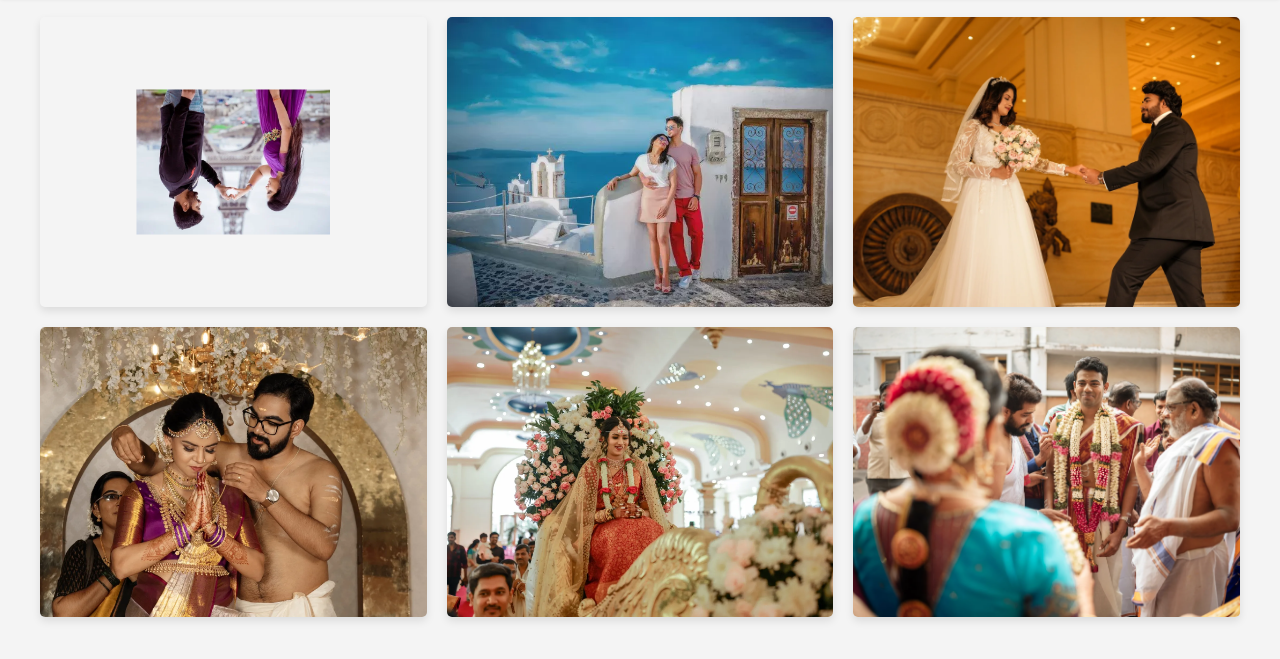
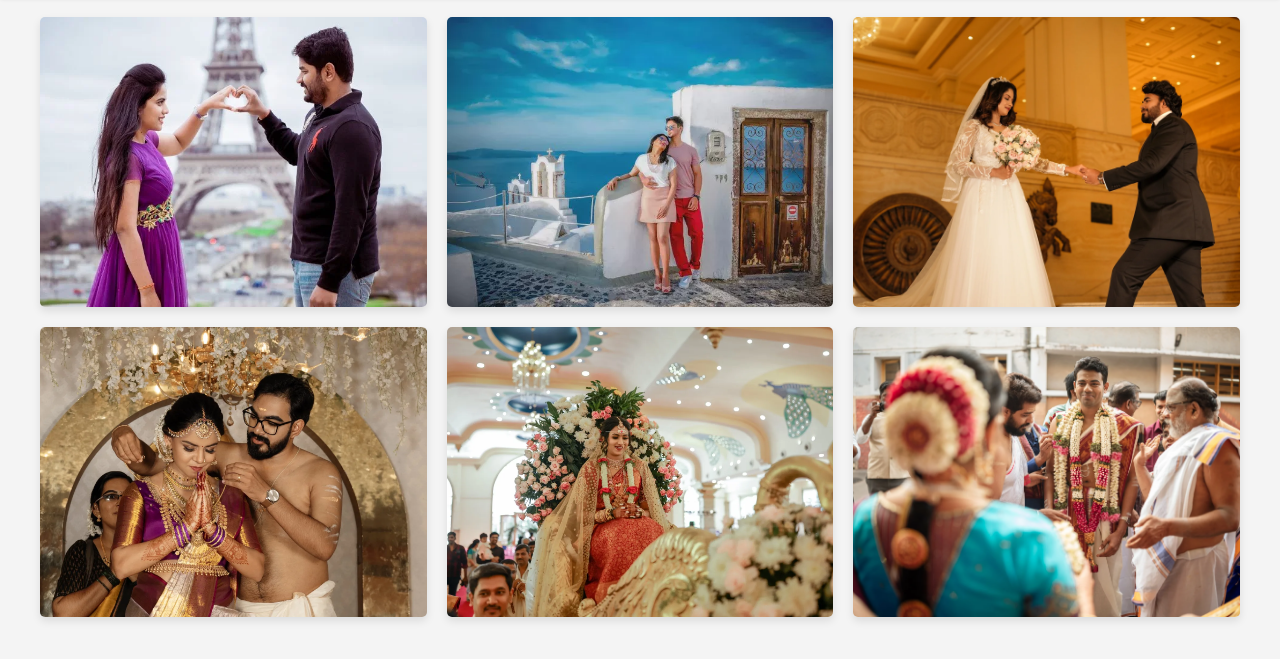
Before and after one commit to manjunath1206/Mad-Photography, a plain HTML site: page destination wedding.html in a window 1280 px wide. Shown: the part 83-742 px from the top of the page. Drawn offline with Linux system fonts and the light colour scheme.

Commit message:
first change

```diff
--- a/destination wedding.html
+++ b/destination wedding.html
@@ -253,7 +253,7 @@
         <div class="image-gallery">
 
             <div class="gallery-item">
-                <img src="images/des image1.webp" alt="Couple on Wedding Day" style="transform: scale(-0.5);">
+                <img src="images/des image1.webp" alt="Couple on Wedding Day">
             </div>
 
             <div class="gallery-item">
```
